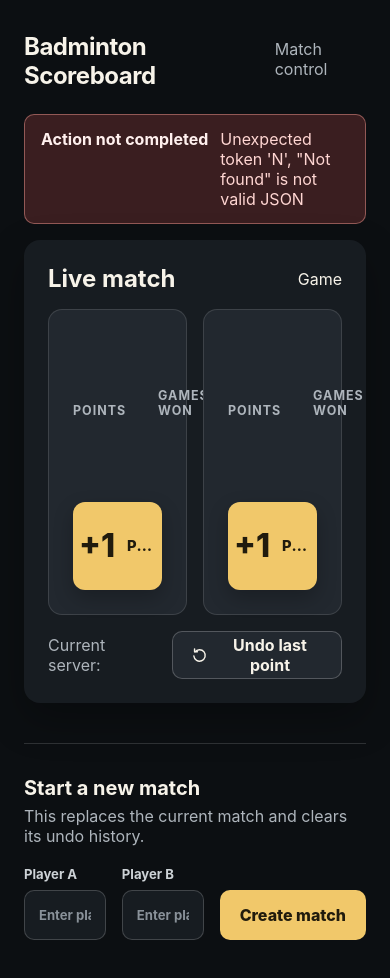
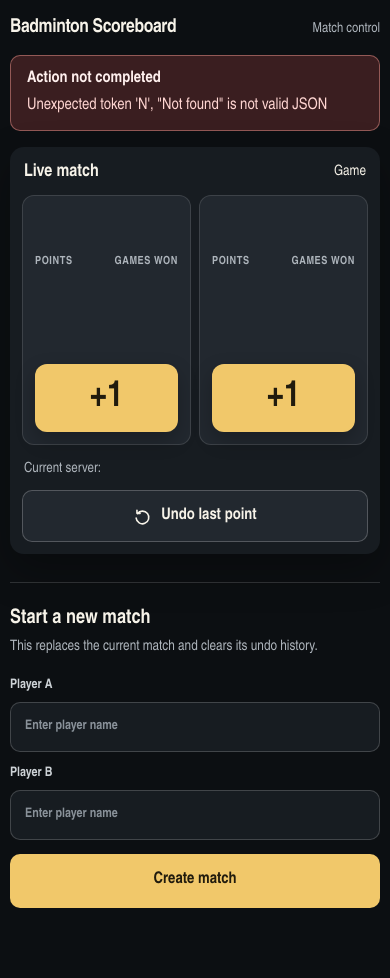
Before and after one commit to muxdz/badminton-scoreboard, a website: page public/index.html in a window 390 px wide. After the commit the page ends 940 px from the top, so only its background shows below. Drawn offline with nearby package versions, Linux system fonts and the light colour scheme; no server answers.

Commit message:
feat: optimize controls for mobile and tablet

```diff
--- a/public/control.css
+++ b/public/control.css
@@ -1,6 +1,6 @@
 :root {
     color-scheme: dark;
-    font-family: Inter, ui-sans-serif, system-ui, -apple-system, BlinkMacSystemFont, "Segoe UI", sans-serif;
+    font-family: Bahnschrift, "Arial Narrow", Arial, sans-serif;
     color: #f7f3e9;
     background: #0c0f12;
 }
@@ -383,3 +383,212 @@ button {
     outline: 3px solid #f1c86a;
     outline-offset: 3px;
 }
+
+@media (max-width: 820px) {
+    .control-shell {
+        width: min(100% - 32px, 720px);
+        padding-top: 24px;
+    }
+
+    .live-panel {
+        padding: 18px;
+    }
+
+    .player-card {
+        min-height: 284px;
+        padding: 18px;
+    }
+
+    .player-metrics {
+        gap: 22px;
+    }
+
+    .score-metric strong {
+        font-size: 5rem;
+    }
+
+    #new-match-form {
+        grid-template-columns: repeat(2, minmax(0, 1fr));
+    }
+
+    #create-match {
+        grid-column: 1 / -1;
+    }
+}
+
+@media (max-width: 560px) {
+    .control-shell {
+        width: min(100% - 20px, 520px);
+        padding: 16px 0 32px;
+    }
+
+    .page-header {
+        margin-bottom: 16px;
+    }
+
+    .page-header h1 {
+        font-size: 1.2rem;
+    }
+
+    .page-header p {
+        font-size: 0.86rem;
+    }
+
+    .error-banner {
+        grid-template-columns: 1fr;
+    }
+
+    .live-panel {
+        padding: 12px;
+        border-radius: 14px;
+    }
+
+    .live-header {
+        margin: 2px 2px 12px;
+    }
+
+    .live-header h2 {
+        font-size: 1.1rem;
+    }
+
+    .live-header p {
+        font-size: 0.9rem;
+    }
+
+    .player-grid {
+        gap: 8px;
+    }
+
+    .player-card {
+        min-height: 250px;
+        padding: 14px 12px 12px;
+        border-radius: 12px;
+    }
+
+    .player-card h3 {
+        font-size: 1.05rem;
+    }
+
+    .serve-indicator {
+        gap: 6px;
+        margin-bottom: 7px;
+        font-size: 0.7rem;
+        letter-spacing: 0.05em;
+    }
+
+    .serve-dot {
+        width: 8px;
+        height: 8px;
+        border-width: 1px;
+    }
+
+    .player-metrics {
+        justify-content: space-between;
+        gap: 8px;
+        margin-top: 18px;
+    }
+
+    .metric-label {
+        font-size: 0.7rem;
+        letter-spacing: 0.05em;
+    }
+
+    .score-metric strong {
+        font-size: 4rem;
+    }
+
+    .games-metric strong {
+        font-size: 2rem;
+    }
+
+    .status-row {
+        min-height: 34px;
+        margin: 10px 0;
+    }
+
+    .status-badge {
+        min-height: 28px;
+        padding: 6px 8px;
+        font-size: 0.7rem;
+        letter-spacing: 0.04em;
+    }
+
+    .score-button {
+        min-height: 68px;
+        font-size: 2.25rem;
+    }
+
+    .score-button-label {
+        position: absolute;
+        width: 1px;
+        height: 1px;
+        padding: 0;
+        overflow: hidden;
+        clip: rect(0, 0, 0, 0);
+        white-space: nowrap;
+        border: 0;
+    }
+
+    .match-actions {
+        align-items: stretch;
+        flex-direction: column;
+        gap: 12px;
+    }
+
+    .server-announcement {
+        padding: 0 2px;
+        font-size: 0.88rem;
+    }
+
+    .undo-button {
+        width: 100%;
+        min-height: 52px;
+    }
+
+    .new-match-panel {
+        margin-top: 28px;
+        padding-top: 24px;
+    }
+
+    .new-match-heading p {
+        font-size: 0.9rem;
+        line-height: 1.45;
+    }
+
+    #new-match-form {
+        grid-template-columns: 1fr;
+        gap: 14px;
+    }
+
+    #create-match {
+        grid-column: auto;
+        min-height: 54px;
+    }
+}
+
+@media (max-height: 620px) and (orientation: landscape) {
+    .control-shell {
+        padding-top: 16px;
+    }
+
+    .page-header {
+        margin-bottom: 12px;
+    }
+
+    .player-card {
+        min-height: 240px;
+    }
+
+    .new-match-panel {
+        margin-top: 24px;
+    }
+}
+
+@media (prefers-reduced-motion: reduce) {
+    *,
+    *::before,
+    *::after {
+        scroll-behavior: auto !important;
+        transition-duration: 0.01ms !important;
+    }
+}
--- a/public/control.js
+++ b/public/control.js
@@ -30,9 +30,13 @@ async function readResponse(response) {
 
 function renderMatch(match) {
     document.getElementById('player-a-name').textContent = match.playerA.name;
+    document.getElementById('player-a-name').title = match.playerA.name;
     document.getElementById('player-b-name').textContent = match.playerB.name;
+    document.getElementById('player-b-name').title = match.playerB.name;
     document.getElementById('player-a-button-name').textContent = match.playerA.name;
     document.getElementById('player-b-button-name').textContent = match.playerB.name;
+    document.getElementById('add-point-player-a').setAttribute('aria-label', `Add one point to ${match.playerA.name}`);
+    document.getElementById('add-point-player-b').setAttribute('aria-label', `Add one point to ${match.playerB.name}`);
 
     document.getElementById('player-a-score').textContent = match.playerA.score;
     document.getElementById('player-b-score').textContent = match.playerB.score;
```
